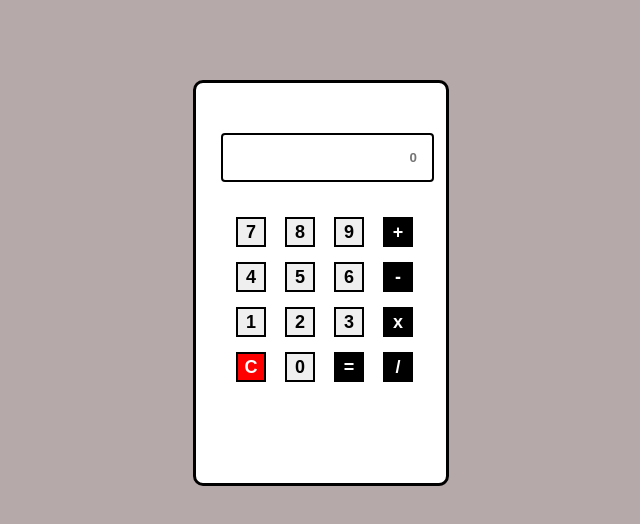
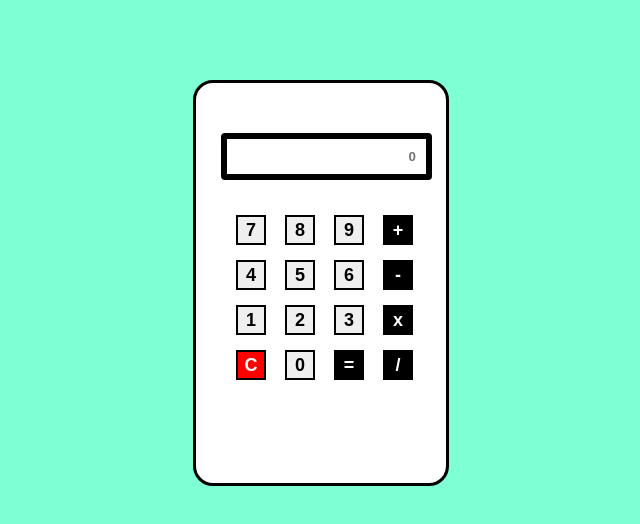
Before and after one commit to Kush2012053/Hacktoberfest-Calculator, a plain HTML site: page index.html in a window 1280 px wide. Shown: the whole page, without its empty margins (319-959 px from the left). Drawn offline with Linux system fonts and the light colour scheme.

Commit message:
style changed

```diff
--- a/index.css
+++ b/index.css
@@ -1,12 +1,12 @@
 body{
-    background-color: #b6a9a9;
+    background-color: aquamarine;
 }
 .container{
     width: 250px;
     height: 400px;
     margin: 80px auto;
     border: 3px solid black;
-    border-radius: 10px;
+    border-radius: 20px;
     background: white;
     box-shadow: 5px 5px 10px #b6a9a9, -5px -5px -10px #ffffff;
 }
@@ -15,12 +15,12 @@ body{
     margin: 20px auto;
 }
 #display{
-    border: 2px solid black;
+    border: 6px solid black;
     border-radius: 4px;
     color: black;
     text-align: right;
     font-weight: 600;
-    padding: 15px;
+    padding: 10px;
     margin: 30px 0 20px 0;
     background: transparent;
     box-shadow: inset 2px 2px 5px #babecc inset -5px -5px 10px #fff;
```
